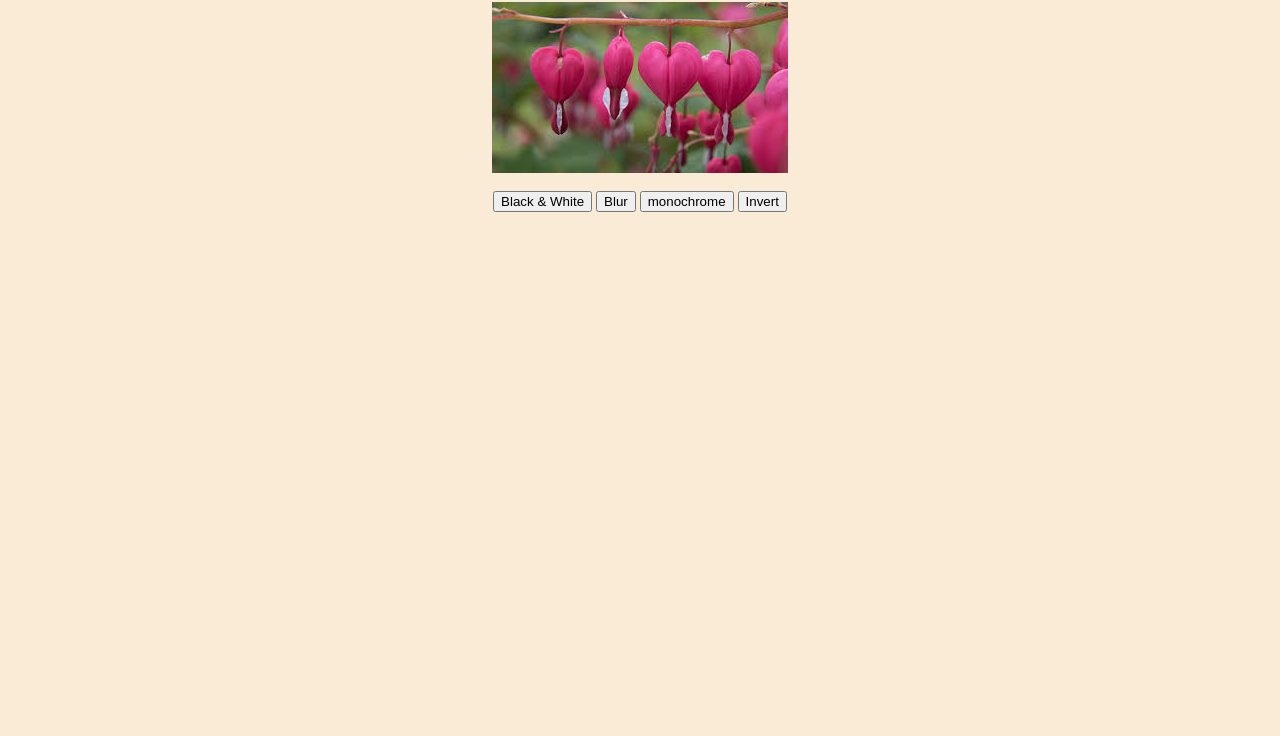
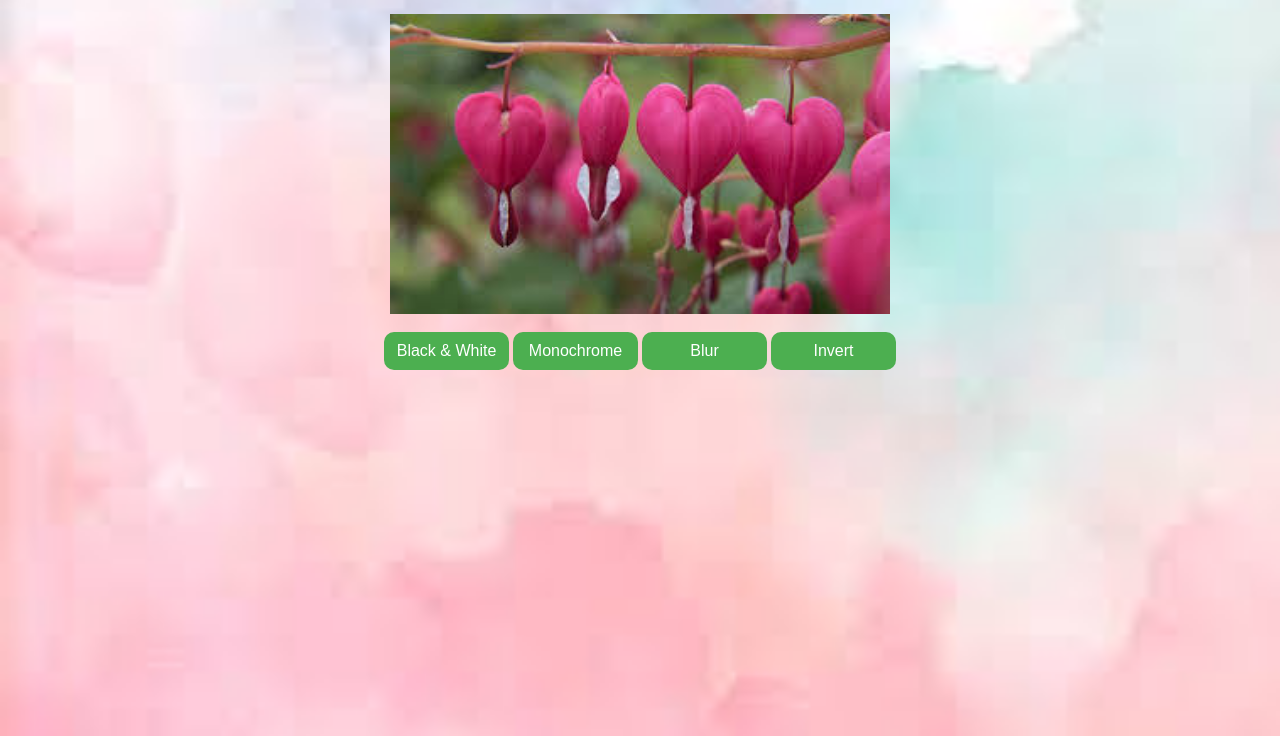
Before and after one commit to AshwiniChin/ImageFilters, a plain HTML site: page index.html in a window 1280 px wide. Shown: the part 64-800 px from the top of the page. Drawn offline with Linux system fonts and the light colour scheme.

Commit message:
Add files via upload

```diff
--- a/index.html
+++ b/index.html
@@ -6,18 +6,16 @@
 </head>
 
 <body>
-    <a href="" id="link" download="myselfie.png"></a>
     <h1>Image Filters</h1>
     <img id="image1" src="image 1.jpg">
-<br>
-    <div id="camera"></div><br>
+    <br>
+    <div id="picture"></div><br>
     <button onclick="editBlackWhite()">Black & White</button>
+    <button onclick="editSepia()">Monochrome</button>
     <button onclick="makeBlur()">Blur</button>
-    <button onclick="editSepia()">monochrome</button>
-
     <button onclick="editInvert()">Invert</button>
 
-
+    <br><br>
     <div id="result"></div>
 
 
--- a/style.css
+++ b/style.css
@@ -1,4 +1,20 @@
 body{
-    background-color: antiquewhite;
+    background-image: url("background.jpg");
+    background-size: cover;
     text-align: center;
+    margin-top: 20px;
 }
+button {
+    background-color: #4CAF50;
+    border: none;
+    color: white;
+    padding: 10px 10px;
+    font-size: 16px;
+    border-radius: 10px;
+    width: 125px;
+  }
+  img
+  {
+     width: 500px;
+     height: 300px;
+  }
```
Also changed, not shown: background.jpg (added), main.js (line endings or trailing spaces).
